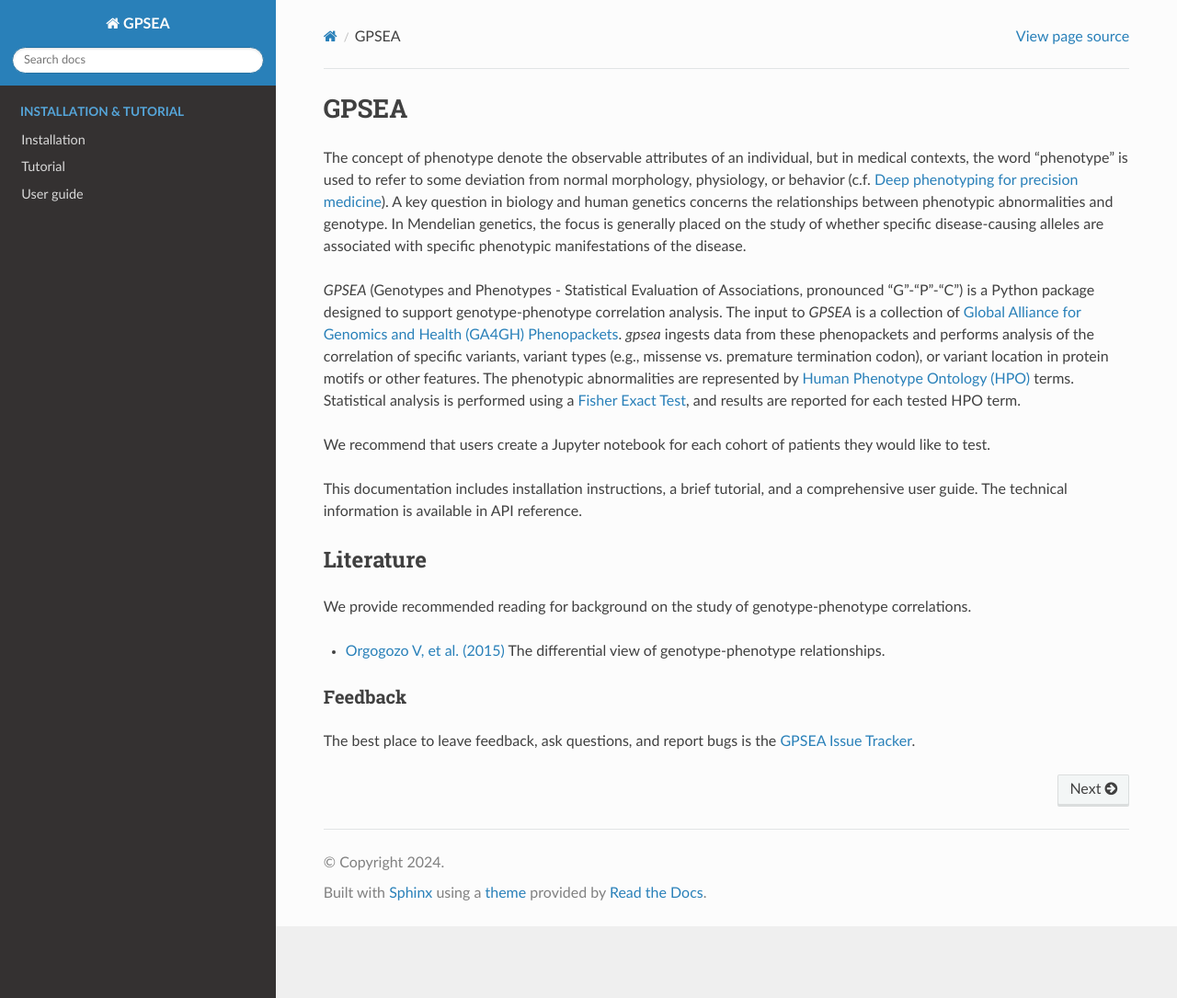
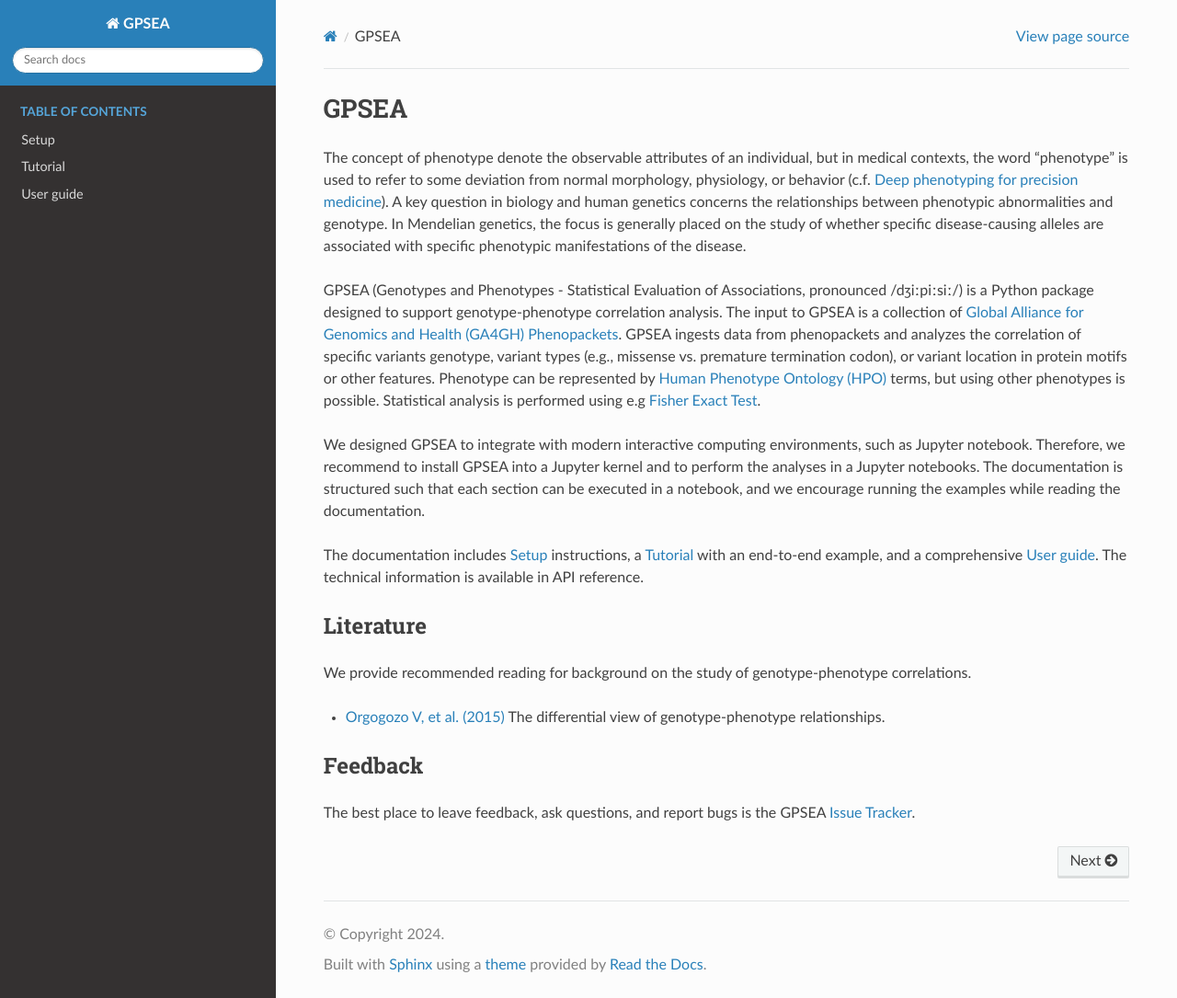
Before and after one commit to monarch-initiative/gpsea, a Sphinx documentation site: the page built from docs/index.rst, in a window 1280 px wide and 1085 px high. Shown: the whole window at 92% size. Built offline with Sphinx 7.4.7 and the Read the Docs theme 3.1.0, drawn with Linux system fonts in a browser that asks for light colours; pages that are not in the unit, such as notebooks, are missing from menus.

Commit message:
Improve `index` and `setup`.

```diff
--- a/docs/index.rst
+++ b/docs/index.rst
@@ -6,57 +6,49 @@ GPSEA
 The concept of phenotype denote the observable attributes of an individual, but in
 medical contexts, the word "phenotype" is used to refer to some deviation from normal morphology, physiology, or behavior
 (c.f. `Deep phenotyping for precision medicine <https://pubmed.ncbi.nlm.nih.gov/22504886/>`_).
-A key question in biology and human genetics concerns the relationships between phenotypic abnormalities and genotype. In Mendelian
-genetics, the focus is generally placed on the study of whether specific disease-causing alleles are associated with specific phenotypic
-manifestations of the disease.
+A key question in biology and human genetics concerns the relationships between phenotypic abnormalities and genotype.
+In Mendelian genetics, the focus is generally placed on the study of whether specific disease-causing alleles
+are associated with specific phenotypic manifestations of the disease.
 
-`GPSEA`  (Genotypes and Phenotypes - Statistical Evaluation of Associations, pronounced "G"-"P"-"C") is a Python package designed to support genotype-phenotype correlation analysis.
-The input to `GPSEA` is a collection of `Global Alliance for Genomics and Health (GA4GH) Phenopackets <https://pubmed.ncbi.nlm.nih.gov/35705716/>`_.
-`gpsea` ingests data from these phenopackets and performs analysis of the correlation of specific variants,
+GPSEA (Genotypes and Phenotypes - Statistical Evaluation of Associations, pronounced /dʒiːpiːsiː/)
+is a Python package designed to support genotype-phenotype correlation analysis.
+The input to GPSEA is a collection of `Global Alliance for Genomics and Health (GA4GH) Phenopackets <https://pubmed.ncbi.nlm.nih.gov/35705716/>`_.
+GPSEA ingests data from phenopackets and analyzes the correlation of specific variants genotype,
 variant types (e.g., missense vs. premature termination codon), or variant location in protein motifs or other features.
-The phenotypic abnormalities are represented by `Human Phenotype Ontology (HPO) <https://hpo.jax.org/app/>`_ terms.
-Statistical analysis is performed using a `Fisher Exact Test <https://en.wikipedia.org/wiki/Fisher%27s_exact_test>`_,
-and results are reported for each tested HPO term.
+Phenotype can be represented by `Human Phenotype Ontology (HPO) <https://hpo.jax.org/app/>`_ terms, but using other phenotypes is possible.
+Statistical analysis is performed using e.g `Fisher Exact Test <https://en.wikipedia.org/wiki/Fisher%27s_exact_test>`_.
 
-We recommend that users create a Jupyter notebook for each cohort of patients they would like to test.
+We designed GPSEA to integrate with modern interactive computing environments,
+such as Jupyter notebook. Therefore, we recommend to install GPSEA into a Jupyter kernel
+and to perform the analyses in a Jupyter notebooks. The documentation is structured such
+that each section can be executed in a notebook, and we encourage running the examples
+while reading the documentation.
 
-This documentation includes installation instructions, a brief tutorial, and a comprehensive user guide.
+The documentation includes :ref:`setup` instructions,
+a :ref:`tutorial` with an end-to-end example, and a comprehensive :ref:`user-guide`.
 The technical information is available in API reference.
 
-
+**********
 Literature
-^^^^^^^^^^
+**********
 
 We provide recommended reading for background on the study of genotype-phenotype correlations.
 
 - `Orgogozo V, et al. (2015) <https://pubmed.ncbi.nlm.nih.gov/26042146/>`_ The differential view of genotype-phenotype relationships.
 
---------
+********
 Feedback
---------
+********
 
-The best place to leave feedback, ask questions, and report bugs is the `GPSEA Issue Tracker <https://github.com/monarch-initiative/gpsea/issues>`_.
+The best place to leave feedback, ask questions, and report bugs is the GPSEA `Issue Tracker <https://github.com/monarch-initiative/gpsea/issues>`_.
 
 .. toctree::
-    :caption: Installation & Tutorial
+    :caption: Table of Contents
     :name: index-toc
     :maxdepth: 1
     :hidden:
 
-    installation
+    setup
     tutorial
     user-guide/index
     apidocs/modules
-
-..  Comment out the below for now
-
-..  .. toctree::
-    :caption: Project Info
-    :name: project-info
-    :maxdepth: 1
-    :hidden:
-
-..    contributing
-    authors
-    history
-    LICENSE
--- a/pyproject.toml
+++ b/pyproject.toml
@@ -35,7 +35,7 @@ dependencies = [
     "hpo-toolkit>=0.3.0",
     "stairval>=0.2.0",
     "Jinja2>=3.1.4,<4.0.0",
-    "protobuf>=3.15.0",
+    "phenopackets>=2.0.2.post4",
     "pandas>=2.0.0,<3.0.0",
     "phenopacket-store-toolkit>=0.1.2",
     "requests>=2.25.0,<3.0",
```
Also changed, not shown: docs/installation.rst (deleted, +0 -53 lines), docs/setup.rst (added, +80 -0 lines), docs/tutorial.rst (+40 -13 lines), 1 other file.
